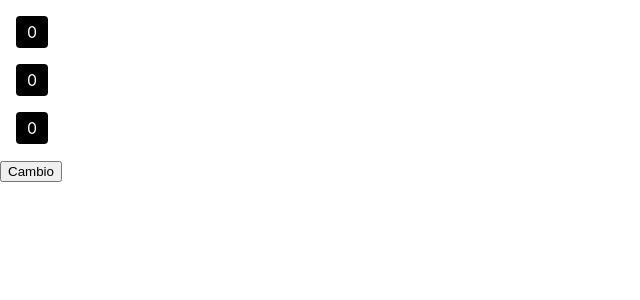
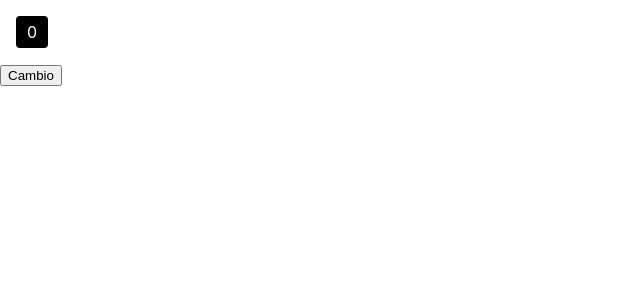
Before and after one commit to Black852456/ensayos_react_no_atencion, a React (Create React App) app: page / in a window 1280 px wide. Shown: the top 300 px of the page, without its empty margins (0-640 px from the left). Built offline with nearby package versions, Linux system fonts and the light colour scheme.

Commit message:
Contador basico

```diff
--- a/src/App.js
+++ b/src/App.js
@@ -12,20 +12,17 @@ function App() {
     let valor3 = Math.trunc(Math.random()*6)+1;
 
   function CambiarValor(){
+
     setValor(
-      [Math.trunc(Math.random()*6)+1,
-        Math.trunc(Math.random()*6)+1,
-        Math.trunc(Math.random()*6)+1]
+      valor+1
     );
   }
 
-    let [valor,setValor] = useState([0,0,0])
+    let [valor,setValor] = useState(0)
 
     return (
     <div>
-      <Dado valor={valor[0]}/>
-      <Dado valor={valor[1]}/>
-      <Dado valor={valor[2]}/>
+      <Dado valor={valor}/>
       <button onClick={CambiarValor}>Cambio</button>
     </div>
   );
```
